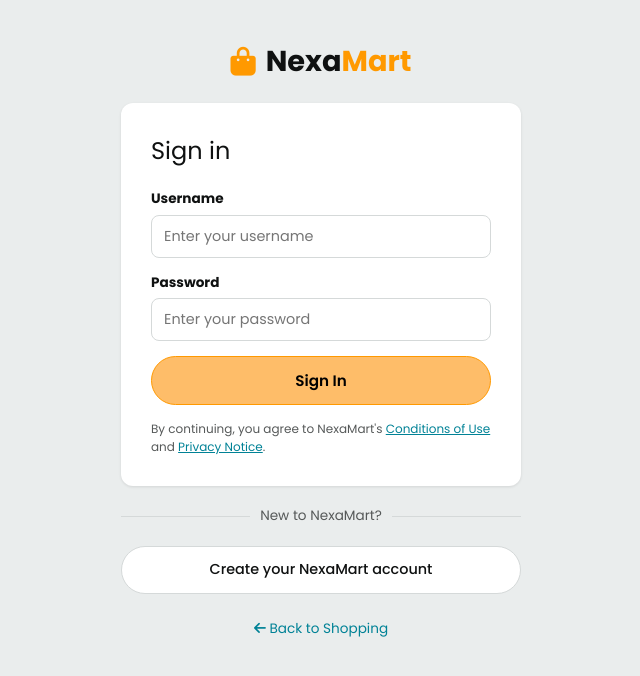
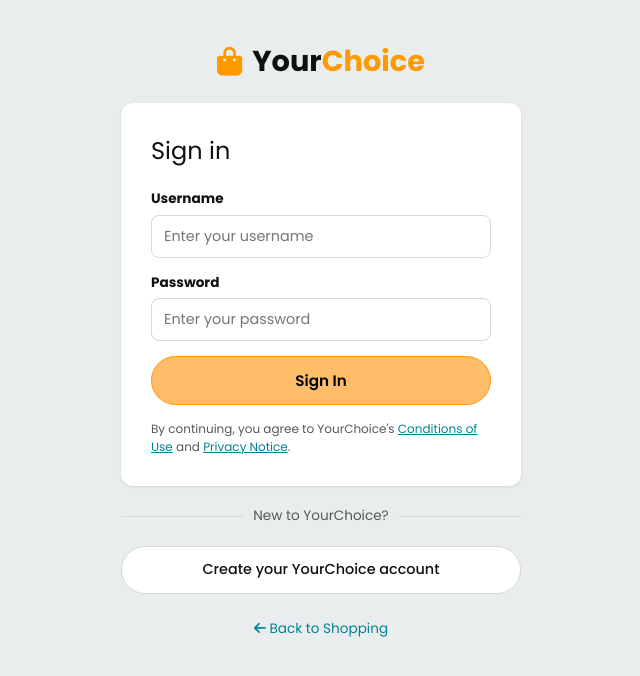
Before and after one commit to ganeshp2005/Full_Stack_Ecommerce_website, a Django app: page /login/ in a window 1280 px wide. Shown: the top 676 px of the page, without its empty margins (319-959 px from the left). Run offline with Django 5.2, Linux system fonts and the light colour scheme.

Commit message:
rename all pages from NexaMart to YourChoice

```diff
--- a/home/static/home/ecommerce.css
+++ b/home/static/home/ecommerce.css
@@ -1,5 +1,5 @@
 /* ============================================
-   NexaMart - Amazon-style E-Commerce Stylesheet
+   YourChoice - Amazon-style E-Commerce Stylesheet
    ============================================ */
 
 :root {
--- a/home/static/home/ecommerce.js
+++ b/home/static/home/ecommerce.js
@@ -1,5 +1,5 @@
 /* ============================================
-   NexaMart - E-Commerce Interactive Features
+   YourChoice - E-Commerce Interactive Features
    ============================================ */
 
 document.addEventListener('DOMContentLoaded', function () {
--- a/home/templates/home/checkout.html
+++ b/home/templates/home/checkout.html
@@ -4,7 +4,7 @@
 <head>
     <meta charset="UTF-8">
     <meta name="viewport" content="width=device-width, initial-scale=1.0">
-    <title>Checkout - NexaMart</title>
+    <title>Checkout - YourChoice</title>
     <link rel="preconnect" href="https://fonts.googleapis.com">
     <link rel="preconnect" href="https://fonts.gstatic.com" crossorigin>
     <link href="https://fonts.googleapis.com/css2?family=Poppins:wght@300;400;500;600;700;800&display=swap" rel="stylesheet">
@@ -17,7 +17,7 @@
         <div class="header-main">
             <a href="{% url 'store' %}" class="shop-logo">
                 <i class="fas fa-shopping-bag"></i>
-                <span>Nexa<span class="logo-accent">Mart</span></span>
+                <span>Your<span class="logo-accent">Choice</span></span>
             </a>
             <div class="checkout-title"><i class="fas fa-lock"></i> Secure Checkout</div>
             <a href="{% url 'cart' %}" class="header-action"><i class="fas fa-shopping-cart"></i><span class="cart-count">{{ cart.total_items }}</span><span>Cart</span></a>
@@ -105,7 +105,7 @@
 
     <footer class="shop-footer">
         <div class="footer-top"><a href="#top" class="back-top-btn">Back to top</a></div>
-        <div class="footer-bottom"><p>&copy; 2026 NexaMart. All rights reserved.</p></div>
+        <div class="footer-bottom"><p>&copy; 2026 YourChoice. All rights reserved.</p></div>
     </footer>
 
     <script src="{% static 'home/ecommerce.js' %}"></script>
--- a/home/templates/home/login.html
+++ b/home/templates/home/login.html
@@ -4,7 +4,7 @@
 <head>
     <meta charset="UTF-8">
     <meta name="viewport" content="width=device-width, initial-scale=1.0">
-    <title>Login - NexaMart</title>
+    <title>Login - YourChoice</title>
     <link rel="preconnect" href="https://fonts.googleapis.com">
     <link rel="preconnect" href="https://fonts.gstatic.com" crossorigin>
     <link href="https://fonts.googleapis.com/css2?family=Poppins:wght@300;400;500;600;700;800&display=swap" rel="stylesheet">
@@ -16,7 +16,7 @@
     <div class="auth-container">
         <a href="{% url 'store' %}" class="auth-logo">
             <i class="fas fa-shopping-bag"></i>
-            <span>Nexa<span class="logo-accent">Mart</span></span>
+            <span>Your<span class="logo-accent">Choice</span></span>
         </a>
 
         {% if messages %}
@@ -44,15 +44,15 @@
             </form>
 
             <p class="auth-terms">
-                By continuing, you agree to NexaMart's <a href="#">Conditions of Use</a> and <a href="#">Privacy Notice</a>.
+                By continuing, you agree to YourChoice's <a href="#">Conditions of Use</a> and <a href="#">Privacy Notice</a>.
             </p>
         </div>
 
         <div class="auth-divider">
-            <span>New to NexaMart?</span>
+            <span>New to YourChoice?</span>
         </div>
 
-        <a href="{% url 'register' %}" class="auth-create-btn">Create your NexaMart account</a>
+        <a href="{% url 'register' %}" class="auth-create-btn">Create your YourChoice account</a>
         <a href="{% url 'store' %}" class="auth-back"><i class="fas fa-arrow-left"></i> Back to Shopping</a>
     </div>
 
--- a/home/templates/home/order_confirmation.html
+++ b/home/templates/home/order_confirmation.html
@@ -4,7 +4,7 @@
 <head>
     <meta charset="UTF-8">
     <meta name="viewport" content="width=device-width, initial-scale=1.0">
-    <title>Order Confirmed - NexaMart</title>
+    <title>Order Confirmed - YourChoice</title>
     <link rel="preconnect" href="https://fonts.googleapis.com">
     <link rel="preconnect" href="https://fonts.gstatic.com" crossorigin>
     <link href="https://fonts.googleapis.com/css2?family=Poppins:wght@300;400;500;600;700;800&display=swap" rel="stylesheet">
@@ -17,7 +17,7 @@
         <div class="header-main">
             <a href="{% url 'store' %}" class="shop-logo">
                 <i class="fas fa-shopping-bag"></i>
-                <span>Nexa<span class="logo-accent">Mart</span></span>
+                <span>Your<span class="logo-accent">Choice</span></span>
             </a>
             <a href="{% url 'store' %}" class="header-action"><i class="fas fa-home"></i><span>Home</span></a>
         </div>
--- a/home/templates/home/order_history.html
+++ b/home/templates/home/order_history.html
@@ -4,7 +4,7 @@
 <head>
     <meta charset="UTF-8">
     <meta name="viewport" content="width=device-width, initial-scale=1.0">
-    <title>Your Orders - NexaMart</title>
+    <title>Your Orders - YourChoice</title>
     <link rel="preconnect" href="https://fonts.googleapis.com">
     <link rel="preconnect" href="https://fonts.gstatic.com" crossorigin>
     <link href="https://fonts.googleapis.com/css2?family=Poppins:wght@300;400;500;600;700;800&display=swap" rel="stylesheet">
@@ -17,7 +17,7 @@
         <div class="header-main">
             <a href="{% url 'store' %}" class="shop-logo">
                 <i class="fas fa-shopping-bag"></i>
-                <span>Nexa<span class="logo-accent">Mart</span></span>
+                <span>Your<span class="logo-accent">Choice</span></span>
             </a>
             <div class="header-actions">
                 <a href="{% url 'store' %}" class="header-action"><i class="fas fa-store"></i><span>Store</span></a>
--- a/home/templates/home/product_detail.html
+++ b/home/templates/home/product_detail.html
@@ -4,7 +4,7 @@
 <head>
     <meta charset="UTF-8">
     <meta name="viewport" content="width=device-width, initial-scale=1.0">
-    <title>{{ product.name }} - NexaMart</title>
+    <title>{{ product.name }} - YourChoice</title>
     <link rel="preconnect" href="https://fonts.googleapis.com">
     <link rel="preconnect" href="https://fonts.gstatic.com" crossorigin>
     <link href="https://fonts.googleapis.com/css2?family=Poppins:wght@300;400;500;600;700;800&display=swap" rel="stylesheet">
@@ -17,7 +17,7 @@
         <div class="header-main">
             <a href="{% url 'store' %}" class="shop-logo">
                 <i class="fas fa-shopping-bag"></i>
-                <span>Nexa<span class="logo-accent">Mart</span></span>
+                <span>Your<span class="logo-accent">Choice</span></span>
             </a>
             <form class="search-bar" action="{% url 'store' %}" method="GET">
                 <select name="category" class="search-category">
@@ -131,7 +131,7 @@
 
     <footer class="shop-footer">
         <div class="footer-top"><a href="#top" class="back-top-btn">Back to top</a></div>
-        <div class="footer-bottom"><p>&copy; 2026 NexaMart. All rights reserved.</p></div>
+        <div class="footer-bottom"><p>&copy; 2026 YourChoice. All rights reserved.</p></div>
     </footer>
 
     <script>
```
Also changed, not shown: home/templates/home/cart.html (+4 -4 lines), home/templates/home/register.html (+4 -4 lines).
